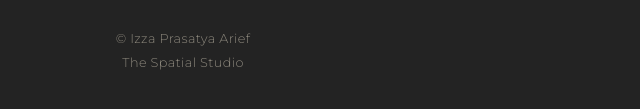
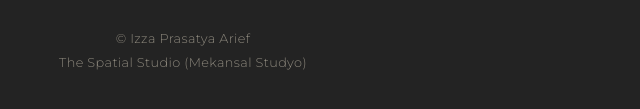
Before and after one commit to izzaprasatya/The-Spatial-Studio, a plain HTML site: page professional-profile/professional-profile.html in a window 1280 px wide. Shown: the part 1471-1580 px from the top of the page, 457-1097 px from the left. Drawn offline with Linux system fonts and the light colour scheme.

Commit message:
Update professional-profile.html

```diff
--- a/professional-profile/professional-profile.html
+++ b/professional-profile/professional-profile.html
@@ -256,7 +256,7 @@
       </a>
     </div>
     <div>© Izza Prasatya Arief</div>
-    <div>The Spatial Studio</div>
+    <div>The Spatial Studio (Mekansal Studyo)</div>
   </footer>
 
 <script>
```
